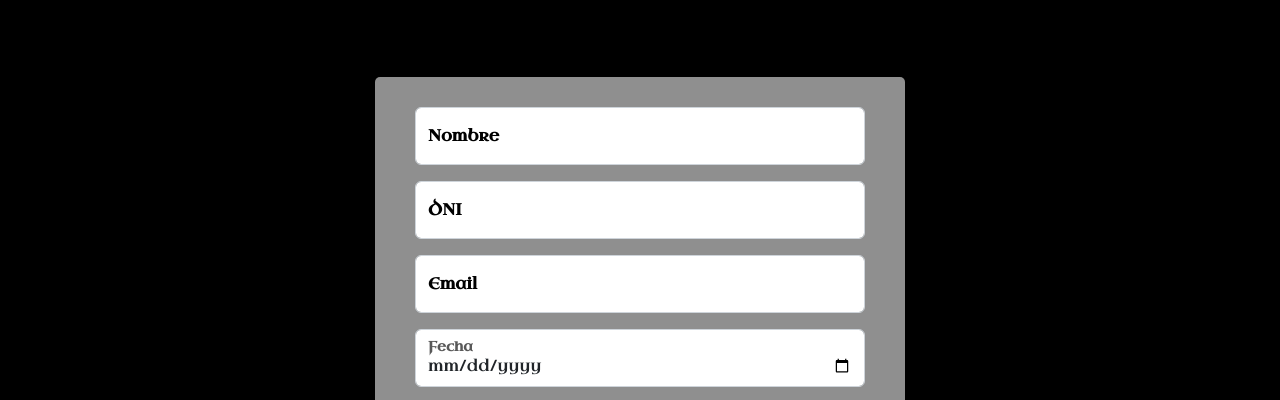
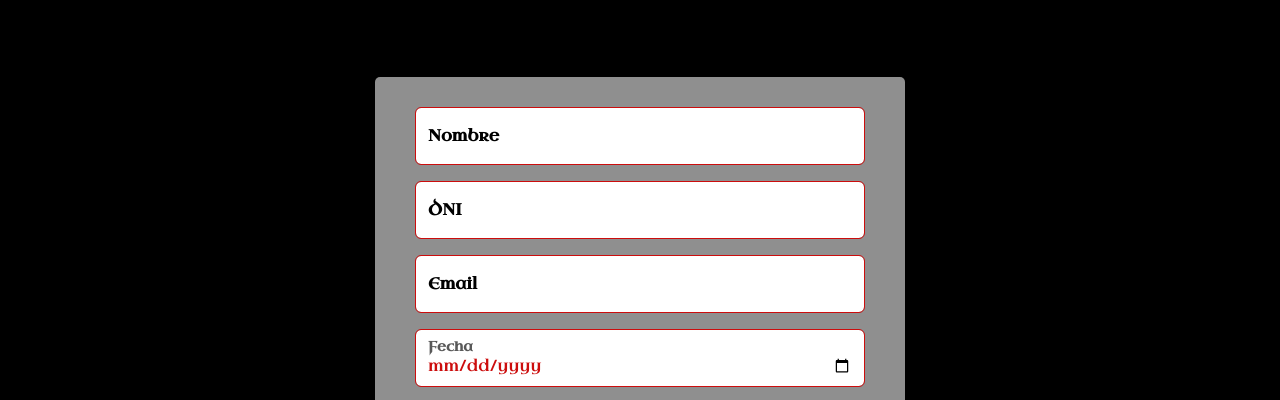
Before and after one commit to MartinCdrHs/ElGremio-MartinBustamantev2, a website: page paginas/reservas.html in a window 1280 px wide. Shown: the part 351-751 px from the top of the page. Drawn offline with nearby package versions, Linux system fonts and the light colour scheme.

Commit message:
cambio de borde en formulario

```diff
--- a/scss/bs/forms/_form-control.scss
+++ b/scss/bs/forms/_form-control.scss
@@ -10,10 +10,10 @@
   @include font-size($input-font-size);
   font-weight: $input-font-weight;
   line-height: $input-line-height;
-  color: $input-color;
+  color: $rojo-gremio;
   background-color: $input-bg;
   background-clip: padding-box;
-  border: $input-border-width solid $input-border-color;
+  border: $input-border-width solid $rojo-gremio;
   appearance: none; // Fix appearance for date inputs in Safari
 
   // Note: This has no effect on <select>s in some browsers, due to the limited stylability of `<select>`s in CSS.
--- a/scss/bs/forms/_form-select.scss
+++ b/scss/bs/forms/_form-select.scss
@@ -18,7 +18,8 @@
   background-repeat: no-repeat;
   background-position: $form-select-bg-position;
   background-size: $form-select-bg-size;
-  border: $form-select-border-width solid $form-select-border-color;
+  border:$form-select-border-width solid #cc0d0d
+  ;
   @include border-radius($form-select-border-radius, 0);
   @include box-shadow($form-select-box-shadow);
   @include transition($form-select-transition);
```
Also changed, not shown: css/estilos.css.
